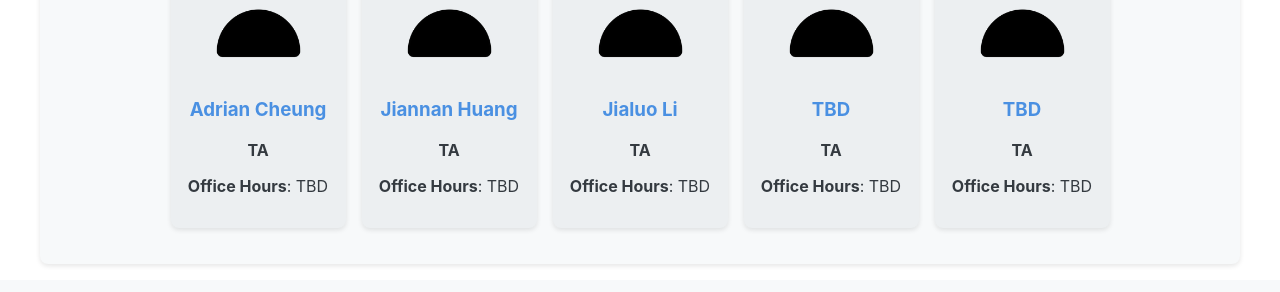
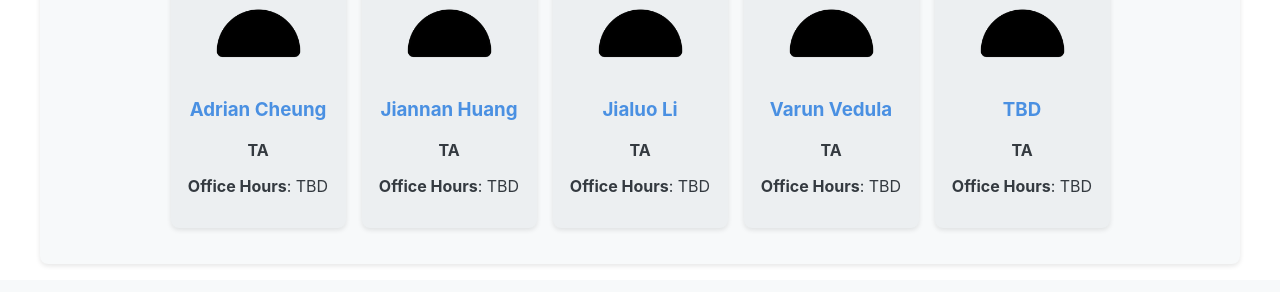
Before and after one commit to jhoffman/cs4476-fa25, a Jekyll site: the page built from index.html, in a window 1280 px wide and 900 px high, scrolled down 607 px. Shown: the part 543-835 px from the top of the window. Built offline with Jekyll 4.4.1, drawn with Linux system fonts in a browser that asks for light colours.

Commit message:
adding varun

```diff
--- a/_data/ta.yml
+++ b/_data/ta.yml
@@ -41,7 +41,7 @@
   officehours: "TBD"
   url: ""
 
-- name: "TBD"
+- name: "Varun Vedula"
   img: "assets/images/person.png"
   role: "TA"
   officehours: "TBD"
```
